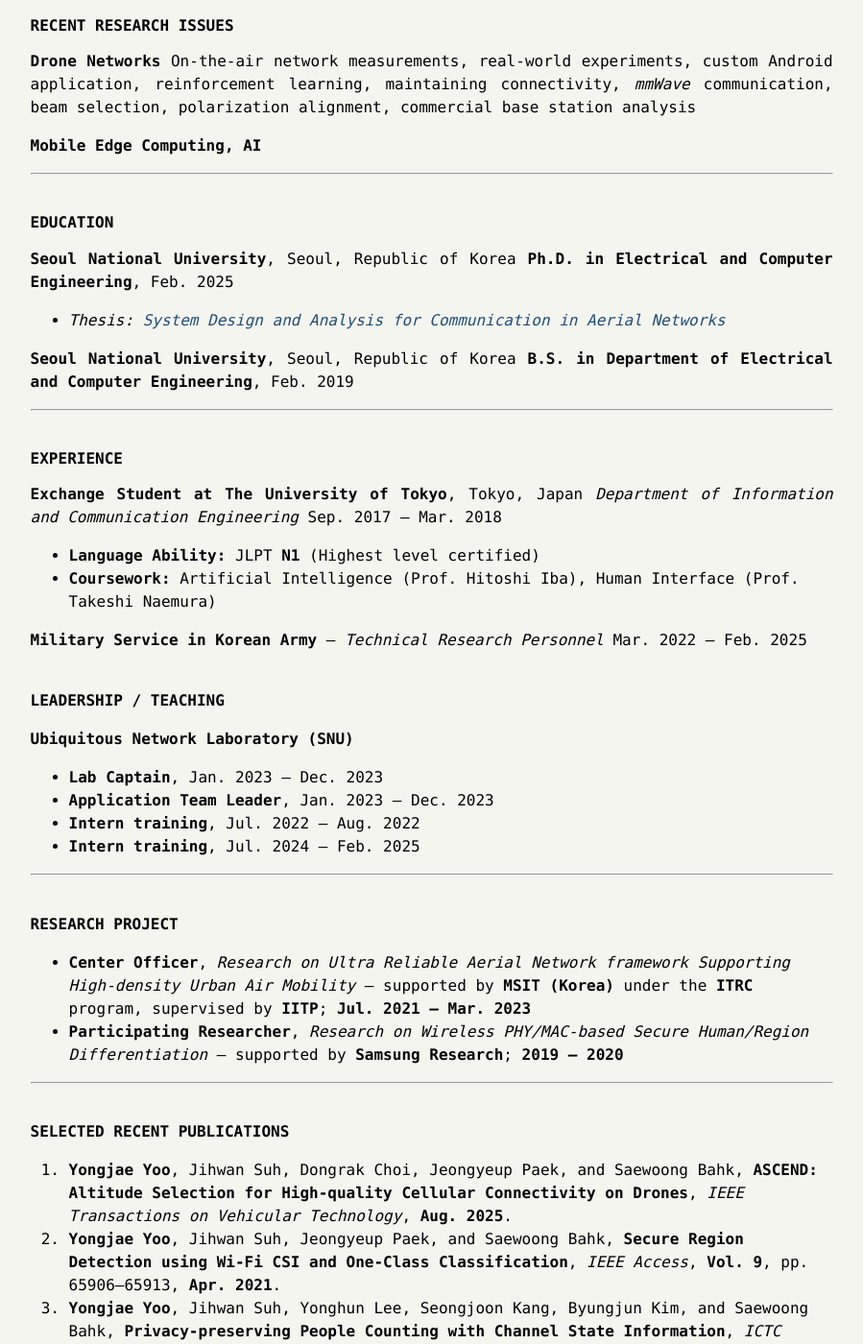
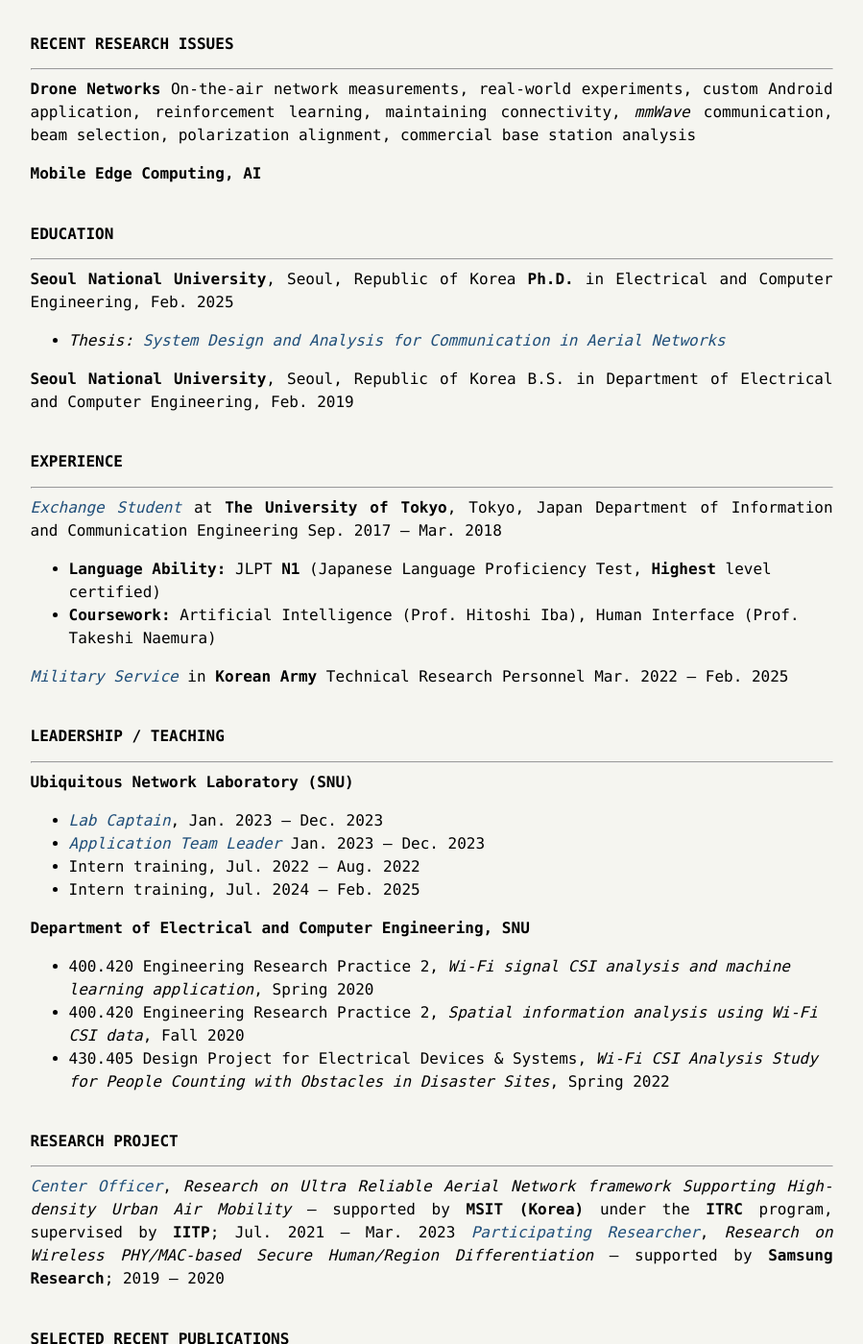
Before and after one commit to lowbyyj/lowbyyj.github.io, a Jekyll site: the page built from index.md, in a window 1280 px wide and 1400 px high, scrolled down 1055 px. Shown: the whole window at 96% size, without its empty margins (184-1083 px from the left). Built offline with Jekyll 4.4.1, drawn with Linux system fonts in a browser that asks for light colours; some of the changed text lies outside the part shown.

Commit message:
index md updated

```diff
--- a/index.md
+++ b/index.md
@@ -25,20 +25,23 @@
 
 <div style="clear:both"></div>
 
----
+
 
 ## Current Role
+---
 **Intelligent Connectivity Development**
 
-- **Bluetooth Channel Sounding**
-- **Wi-Fi CSI data analysis**
-- **AI Home Device**
-- **RAG-augmented LLM chatbot**
+- Bluetooth Channel Sounding
+- Wi-Fi CSI data analysis
+- AI Home Device
+- RAG-augmented LLM chatbot
+
   <sub>details withheld due to company policy</sub>
 
----
+
 
 ## Research Interests
+---
 - Systems / computer structures related to **wireless networks**
 - **Physical / software solutions** for problems in such systems
 - **Security analysis &amp; mitigation** in wireless networks and mobile devices
@@ -46,52 +49,67 @@
 - **Real-world cellular network measurement** &amp; technique development using drones and diverse equipment
 - **Machine learning** applications to the above problems
 
----
+
 
 ## Recent Research Issues
+---
 **Drone Networks**
 On-the-air network measurements, real-world experiments, custom Android application, reinforcement learning, maintaining connectivity, *mmWave* communication, beam selection, polarization alignment, commercial base station analysis
 
 **Mobile Edge Computing, AI**
 
----
+
 
 ## Education
+---
 **Seoul National University**, Seoul, Republic of Korea
-**Ph.D. in Electrical and Computer Engineering**, Feb. 2025
+**Ph.D.** in Electrical and Computer Engineering, Feb. 2025
 - *Thesis:* <span style="color:#1f4e79; font-style:italic;">System Design and Analysis for Communication in Aerial Networks</span>
 
 **Seoul National University**, Seoul, Republic of Korea
-**B.S. in Department of Electrical and Computer Engineering**, Feb. 2019
+B.S. in Department of Electrical and Computer Engineering, Feb. 2019
 
----
+
 
 ## Experience
-**Exchange Student at The University of Tokyo**, Tokyo, Japan
-*Department of Information and Communication Engineering*
+---
+<span style="color:#1f4e79; font-style:italic;">Exchange Student</span> at **The University of Tokyo**, Tokyo, Japan
+Department of Information and Communication Engineering
 Sep. 2017 – Mar. 2018
-- **Language Ability:** JLPT **N1** (Highest level certified)
+- **Language Ability:** JLPT **N1** (Japanese Language Proficiency Test, **Highest** level certified)
 - **Coursework:** Artificial Intelligence (Prof. Hitoshi Iba), Human Interface (Prof. Takeshi Naemura)
 
-**Military Service in Korean Army** — *Technical Research Personnel*
+<span style="color:#1f4e79; font-style:italic;">Military Service</span> in **Korean Army**
+Technical Research Personnel
 Mar. 2022 – Feb. 2025
 
-### Leadership / Teaching
+
+
+## Leadership / Teaching
+---
 **Ubiquitous Network Laboratory (SNU)**
-- **Lab Captain**, Jan. 2023 – Dec. 2023
-- **Application Team Leader**, Jan. 2023 – Dec. 2023
-- **Intern training**, Jul. 2022 – Aug. 2022
-- **Intern training**, Jul. 2024 – Feb. 2025
+- <span style="color:#1f4e79; font-style:italic;">Lab Captain</span>, Jan. 2023 – Dec. 2023
+- <span style="color:#1f4e79; font-style:italic;">Application Team Leader</span> Jan. 2023 – Dec. 2023
+- Intern training, Jul. 2022 – Aug. 2022
+- Intern training, Jul. 2024 – Feb. 2025
 
----
+**Department of Electrical and Computer Engineering, SNU**
+- 400.420 Engineering Research Practice 2, *Wi-Fi signal CSI analysis and machine learning application*, Spring 2020
+- 400.420 Engineering Research Practice 2, *Spatial information analysis using Wi-Fi CSI data*, Fall 2020
+- 430.405 Design Project for Electrical Devices & Systems, *Wi-Fi CSI Analysis Study for People Counting with Obstacles in Disaster Sites*, Spring 2022
+
+
+
 
 ## Research Project
-- **Center Officer**, *Research on Ultra Reliable Aerial Network framework Supporting High-density Urban Air Mobility* — supported by **MSIT (Korea)** under the **ITRC** program, supervised by **IITP**; **Jul. 2021 – Mar. 2023**
-- **Participating Researcher**, *Research on Wireless PHY/MAC-based Secure Human/Region Differentiation* — supported by **Samsung Research**; **2019 – 2020**
+---
+<span style="color:#1f4e79; font-style:italic;">Center Officer</span>, *Research on Ultra Reliable Aerial Network framework Supporting High-density Urban Air Mobility* — supported by **MSIT (Korea)** under the **ITRC** program, supervised by **IITP**; Jul. 2021 – Mar. 2023
+<span style="color:#1f4e79; font-style:italic;">Participating Researcher</span>, *Research on Wireless PHY/MAC-based Secure Human/Region Differentiation* — supported by **Samsung Research**; 2019 – 2020
 
----
+
 
 ## Selected Recent Publications
+---
 1. **Yongjae Yoo**, Jihwan Suh, Dongrak Choi, Jeongyeup Paek, and Saewoong Bahk, **ASCEND: Altitude Selection for High-quality Cellular Connectivity on Drones**, *IEEE Transactions on Vehicular Technology*, **Aug. 2025**.
 2. **Yongjae Yoo**, Jihwan Suh, Jeongyeup Paek, and Saewoong Bahk, **Secure Region Detection using Wi-Fi CSI and One-Class Classification**, *IEEE Access*, **Vol. 9**, pp. 65906–65913, **Apr. 2021**.
 3. **Yongjae Yoo**, Jihwan Suh, Yonghun Lee, Seongjoon Kang, Byungjun Kim, and Saewoong Bahk, **Privacy-preserving People Counting with Channel State Information**, *ICTC (International Conference on Information and Communication Technology Convergence)*, **Oct. 2020**.
@@ -99,19 +117,21 @@
 5. Jihwan Suh, **Yongjae Yoo**, Jeongyeup Paek, and Saewoong Bahk, **Deep-Fading Hole Avoidance for Secure Region Detection using Channel State Information**, *JCN*, **Vol. 24**(6), pp. 645–654, **Dec. 2022**.
 6. Dokyun Ryoo, **Yongjae Yoo**, Jeongyeup Paek, and Saewoong Bahk, **SPADE: Secure Periodic Advertising using Coded Time-Channel Rendezvous for BLE Audio**, *DCOSS-IoT*, **Best paper runner-up**, Coral Bay, Pafos, Cyprus, **Jun. 19–21, 2023**.
 
----
+
 
 ## Certifications &amp; Licenses
-- **Pilot of an Ultra Light Vehicle — Unmanned Multicopter (Rating 3rd)**, Korea Transportation Safety Authority — *Issued:* 2023-05-11
-- **Samsung Software Certificate — Advanced**
-- **Data Science Specialist — Level 1**
-- **Generative AI Power User — Level 2**
+---
+Pilot of an Ultra Light Vehicle — Unmanned Multicopter (Rating 3rd), Korea Transportation Safety Authority — *Issued:* 2023-05-11
+Samsung Software Certificate — Advanced
+Data Science Specialist — Level 1
+Generative AI Power User — Level 2
 
----
+
 
 ## References
-- **Google Scholar** — <https://scholar.google.co.kr/citations?user=O4IdPk4AAAAJ>
-- **IEEE Authors** — <https://ieeexplore.ieee.org/author/37088591598>
-- **LinkedIn** — <https://www.linkedin.com/in/lowbyyj/>
+---
+**Google Scholar** — <https://scholar.google.co.kr/citations?user=O4IdPk4AAAAJ>
+**IEEE Authors** — <https://ieeexplore.ieee.org/author/37088591598>
+**LinkedIn** — <https://www.linkedin.com/in/lowbyyj/>
 
 <div style="margin-top:1.2rem; font-size:.85em; color:#999;">Last updated: 2025-10-16</div>
```
